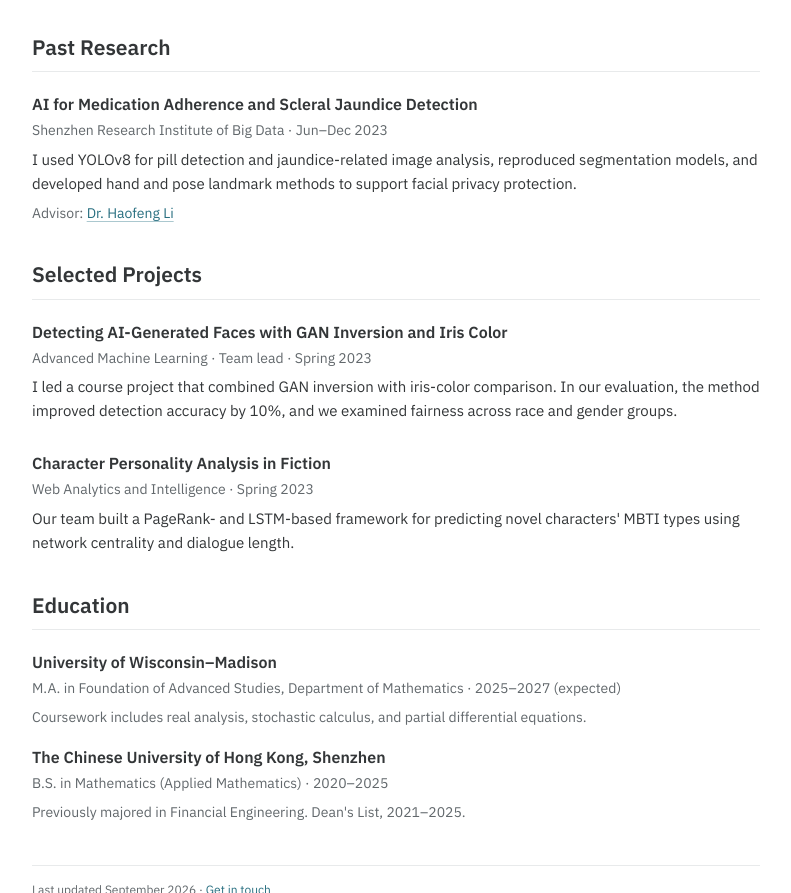
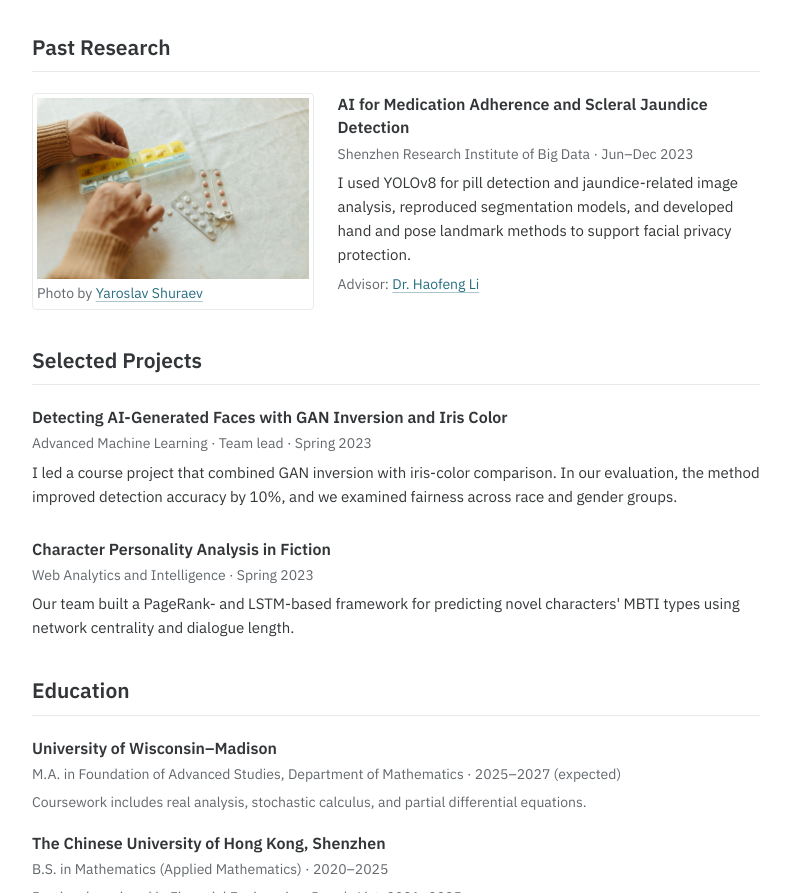
Before and after one commit to YanLiLydia/YanLiLydia.github.io, a plain HTML site: page index.html in a window 1280 px wide. Shown: the part 933-1826 px from the top of the page, without its empty margins (370-1161 px from the left). Drawn offline with Linux system fonts and the light colour scheme.

Commit message:
Add a credited medication organizer photograph to past research

```diff
--- a/index.html
+++ b/index.html
@@ -172,14 +172,18 @@
 
       <section class="section" id="past-research" aria-labelledby="past-research-title">
         <h2 class="section-title" id="past-research-title">Past Research</h2>
-        <div class="entry-list">
-          <article class="entry">
+        <article class="entry entry-with-media">
+          <figure class="entry-figure">
+            <img src="medication-organizer.jpg" alt="Hands sorting tablets into a weekly pill organizer beside two blister packs" width="1200" height="800" loading="lazy">
+            <figcaption class="entry-meta">Photo by <a href="https://www.pexels.com/photo/close-up-shot-of-a-person-putting-medicines-in-a-pillbox-8088907/">Yaroslav Shuraev</a></figcaption>
+          </figure>
+          <div class="entry-body">
             <h3 class="entry-title">AI for Medication Adherence and Scleral Jaundice Detection</h3>
             <p class="entry-meta">Shenzhen Research Institute of Big Data · Jun–Dec 2023</p>
             <p class="entry-description">I used YOLOv8 for pill detection and jaundice-related image analysis, reproduced segmentation models, and developed hand and pose landmark methods to support facial privacy protection.</p>
             <p class="entry-detail">Advisor: <a href="https://www.sribd.cn/en/teacher/300">Dr. Haofeng Li</a></p>
-          </article>
-        </div>
+          </div>
+        </article>
       </section>
 
       <section class="section" id="projects" aria-labelledby="projects-title">
```
Also changed, not shown: medication-organizer.jpg (added).
